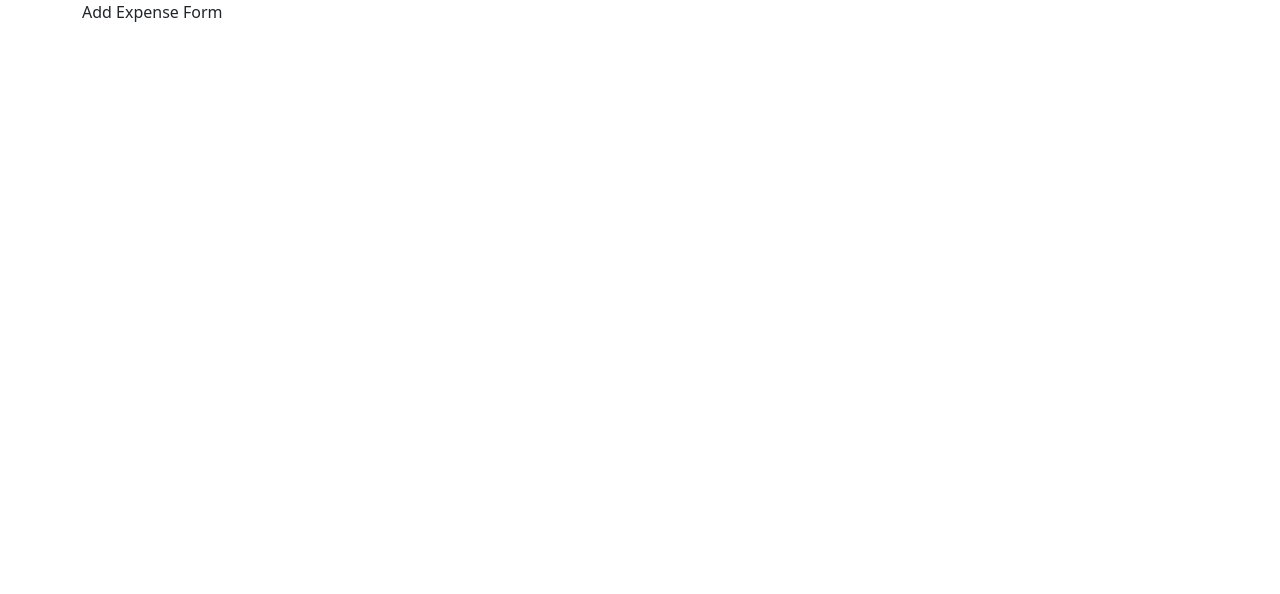
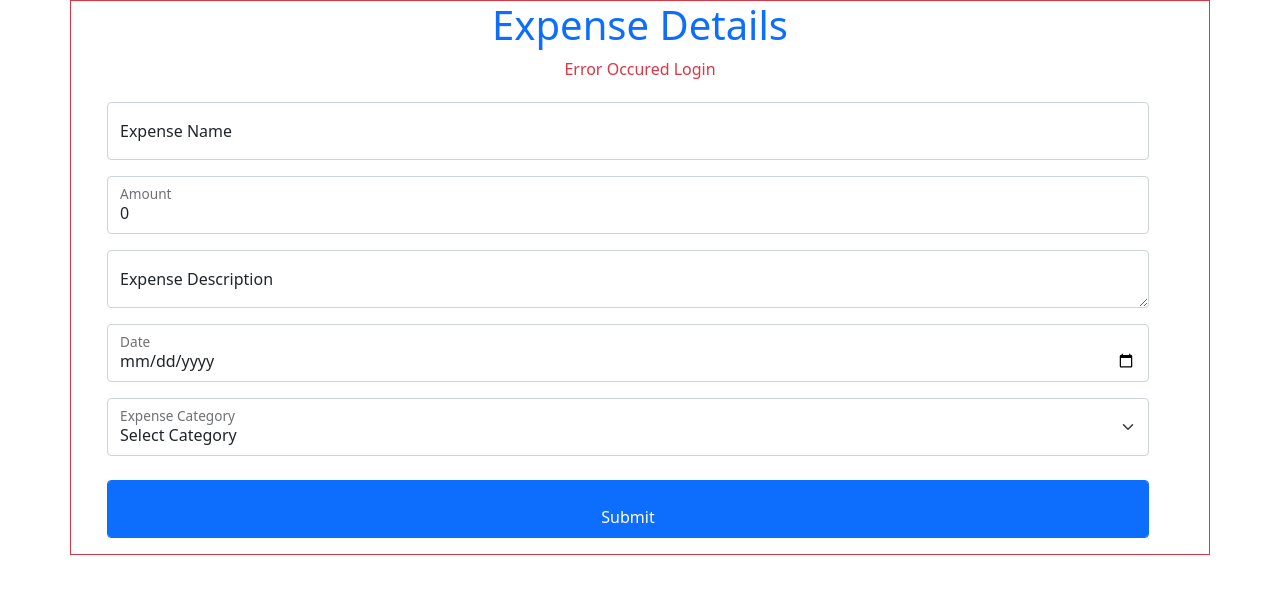
Before and after one commit to 2raymoori/expense_client, a React (Create React App) app: page /expense/add in a window 1280 px wide. Shown: the top 594 px of the page. Built offline with nearby package versions, Linux system fonts and the light colour scheme.

Commit message:
A Commit for adding expense functionality

```diff
--- a/src/Components/Pages/Expense/AddExpense.js
+++ b/src/Components/Pages/Expense/AddExpense.js
@@ -1,7 +1,134 @@
-import React from "react";
+import React, {useState} from "react";
+import Alert from "../../Alert/Alert";
+import {connect} from "react-redux";
+import { addExpense } from "../../../Redux/Actions/Expense.action";
 
-const AddExpense = () => {
-  return <div className="container">Add Expense Form</div>;
+const AddExpense = (props) => {
+  const [formControl, setFormControl] = useState({
+    name: "",
+    amount: 0,
+    description: "",
+    expenseCategory: "",
+    expenseDate: "",
+  });
+  const processInput = (e) => {
+    setFormControl({ ...formControl, [e.target.name]: e.target.value });
+    console.log(e.target.value);
+  };
+  const processForm = (e) => {
+    e.preventDefault();
+    console.log(formControl);
+    props.addExpense(formControl);
+  };
+  return (
+      <div className="container border border-1 border-danger">
+        <h1 className="text-primary text-center">Expense Details</h1>
+        <Alert />
+        <div className="container row">
+          <form onSubmit={processForm}>
+            <div className="col-lg-12">
+              <div className="form-floating mb-3">
+                <input
+                    required
+                    name={"name"}
+                    onChange={processInput}
+                    value={formControl.name}
+                    type={"type"}
+                    className="form-control"
+                    id={"id"}
+                    placeholder={"placeholder"}
+                />
+                <label htmlFor="id">Expense Name</label>
+              </div>
+            </div>
+            <div className="col-lg-12">
+              <div className="form-floating mb-3">
+                <input
+                    required
+                    name={"amount"}
+                    onChange={processInput}
+                    value={formControl.amount}
+                    type="number"
+                    className="form-control"
+                    min="1"
+                    id={"id"}
+                    placeholder={"placeholder"}
+                />
+                <label htmlFor="id">Amount</label>
+              </div>
+            </div>
+            <div className="col-lg-12">
+              <div class="form-floating mb-3">
+              <textarea
+                  name={"description"}
+                  value={formControl.description}
+                  onChange={processInput}
+                  class="form-control"
+                  placeholder="Leave a comment here"
+                  id="floatingTextarea"
+              ></textarea>
+                <label for="floatingTextarea">Expense Description</label>
+              </div>
+            </div>
+            <div className="col-lg-12">
+              <div className="form-floating mb-3">
+                <input
+                    required
+                    name={"expenseDate"}
+                    type={"date"}
+                    value={formControl.expenseDate}
+                    onChange={processInput}
+                    className="form-control"
+                    id={"id"}
+                    placeholder={"placeholder"}
+                />
+                <label htmlFor="id">Date</label>
+              </div>
+            </div>
+            <div className="col-lg-12">
+              <div class="form-floating">
+                <select
+                    onChange={processInput}
+                    name={"expenseCategory"}
+                    id="expenseCategory"
+                    class="form-control form-select"
+                >
+                  <option value={"0"} key={0}>
+                    {"Select Category"}
+                  </option>
+                  {props.expenseCategory.map((e) => {
+                    return (
+                        <option value={e._id} key={e._id}>
+                          {e.name}
+                        </option>
+                    );
+                  })}
+                </select>
+                <label for="floatingTextarea">Expense Category</label>
+              </div>
+            </div>
+            &nbsp;
+            <div className="col-lg-12">
+              <div className="form-floating mb-3">
+                <input className="form-control btn btn-primary" type={"submit"} />
+              </div>
+            </div>
+          </form>
+        </div>
+      </div>
+  );
+};
+const mapStateToProps = (state) => {
+  return {
+    expenseCategory: state.expenseCategory,
+  };
+};
+const mapDispatcerToProps = (dispatcher) => {
+  return {
+    addExpense: (data) => {
+      dispatcher(addExpense(data));
+    },
+  };
 };
 
-export default AddExpense;
+export default connect(mapStateToProps, mapDispatcerToProps)(AddExpense);
--- a/src/Components/Pages/LogIn.js
+++ b/src/Components/Pages/LogIn.js
@@ -8,6 +8,7 @@ import { Link, Navigate, redirect } from "react-router-dom";
 import { loadIncomeCategory } from "../../Redux/Actions/IncomeCategory.action";
 import { loadExpenseCategory } from "../../Redux/Actions/ExpenseCategory.action";
 import { loadIncome } from "../../Redux/Actions/Income.action";
+import {loadExpense} from "../../Redux/Actions/Expense.action";
 
 const LogIn = (props) => {
   const [formInput, setFormInput] = useState({ email: "", password: "" });
@@ -23,6 +24,7 @@ const LogIn = (props) => {
     props.loadIncomeCateogyr();
     props.loadExpenseCategory();
     props.loadIncome();
+    props.loadExpense();
     if (props.user.status === 1) {
       console.log(
         "Because the status changed to 1, I will load the income category..."
@@ -101,10 +103,12 @@ const mapActionToProps = (dispatch) => {
     signIn: (inputEmail, inputPassword) => {
       dispatch(signInUser(inputEmail, inputPassword));
     },
-
     loadIncome: () => {
       dispatch(loadIncome());
     },
+    loadExpense:()=>{
+      dispatch(loadExpense());
+    }
   };
 };
 export default connect(mapStateToProps, mapActionToProps)(LogIn);
--- a/src/Redux/Actions/Expense.action.js
+++ b/src/Redux/Actions/Expense.action.js
@@ -0,0 +1,63 @@
+import axios from "axios";
+import { ADD_EXPENSE, LOAD_EXPENSE } from "../Constants/ActionTypes";
+import { ADD_ALERT } from "../Constants/AlertTypes";
+import { registerAlert } from "./AlertAction";
+const authToken = localStorage.getItem("tokenVal");
+const config = {
+    headers: {
+        "Content-Type": "application/json",
+        "user-auth-token": authToken,
+    },
+};
+const url_prefix = "http://127.0.0.1:3001/api/expense/";
+export const loadExpense = () => async (dispatcher) => {
+    try {
+        const URL = url_prefix + "all";
+
+        const res = await axios.get(URL, config);
+        if (res.status === 200) {
+            dispatcher({
+                type: LOAD_EXPENSE,
+                payload: res.data.data,
+            });
+        }
+    } catch (error) {
+        console.log("Sorry there exists an error...");
+    }
+};
+
+export const addExpense = (expenseDetail) => async (dispatcher) => {
+    try {
+        console.log("dispathcer..... Expense");
+        console.log(expenseDetail);
+        //expenseDate, expenseCategory,
+        const { name, amount, description, expenseCategory, expenseDate } =
+            expenseDetail;
+        if (
+            name.trim().length > 0 &&
+            expenseCategory.trim().length > 0 &&
+            description.trim().length > 0 &&
+            expenseDate.trim().length > 0 &&
+            amount > 0
+        ) {
+            const body = JSON.stringify(expenseDetail);
+            const url = url_prefix + "add";
+
+            const res = await axios.post(url, body, config);
+            if (res.status === 200) {
+                dispatcher({
+                    type: ADD_EXPENSE,
+                    payload: res.data.data,
+                });
+                dispatcher(registerAlert("Expense Successfully added ", "success"));
+            } else {
+                dispatcher(registerAlert(res.data.data, "danger"));
+            }
+        } else {
+            dispatcher(registerAlert("Sorry All Fields are required ", "danger"));
+        }
+    } catch (error) {
+        console.log(error);
+        console.log("Error from income action...");
+    }
+};
--- a/src/Redux/Actions/Income.action.js
+++ b/src/Redux/Actions/Income.action.js
@@ -40,6 +40,7 @@ export const addIncome = (incomeDetail) => async (dispatcher) => {
     ) {
       const body = JSON.stringify(incomeDetail);
       const url = url_prefix + "add";
+
       const res = await axios.post(url, body, config);
       if (res.status === 200) {
         dispatcher({
--- a/src/Redux/Actions/User.action.js
+++ b/src/Redux/Actions/User.action.js
@@ -99,7 +99,7 @@ export const signupUser = (data) => async (dispatch) => {
           }
         );
         if (res.status === 200) {
-          localStorage.setItem("token", res.data.token);
+          localStorage.setItem("tokenVal", res.data.token);
           dispatch(userLoaded(res.data.user));
           // dispatch(userLoaded(res.data.msg))
         } else {
--- a/src/Redux/Reducers/Expense.reducer.js
+++ b/src/Redux/Reducers/Expense.reducer.js
@@ -0,0 +1,14 @@
+import {ADD_EXPENSE, LOAD_EXPENSE} from "../Constants/ActionTypes";
+const initState = [];
+export const expenseReducer = (state = initState, action) => {
+    const { type, payload } = action;
+    switch (type) {
+        case LOAD_EXPENSE:
+            state = payload;
+            return state;
+        case ADD_EXPENSE:
+            return [...state, payload];
+        default:
+            return state;
+    }
+};
--- a/src/Redux/store.js
+++ b/src/Redux/store.js
@@ -7,6 +7,7 @@ import { expenseCatReducer } from "./Reducers/ExpenseCategory.reducer";
 import { incomeReducer } from "./Reducers/Income.reducer";
 import { incomeCatReducer } from "./Reducers/IncomeCategory.reducer";
 import { userReducer } from "./Reducers/User.reducer";
+import {expenseReducer} from "./Reducers/Expense.reducer";
 
 const rootReducer = combineReducers({
   user: userReducer,
@@ -14,6 +15,7 @@ const rootReducer = combineReducers({
   expenseCategory: expenseCatReducer,
   incomeCategory: incomeCatReducer,
   income: incomeReducer,
+  expense:expenseReducer
 });
 const store = createStore(
   rootReducer,
```
Also changed, not shown: src/Components/Pages/Expense/Expense.js (+50 -9 lines).
